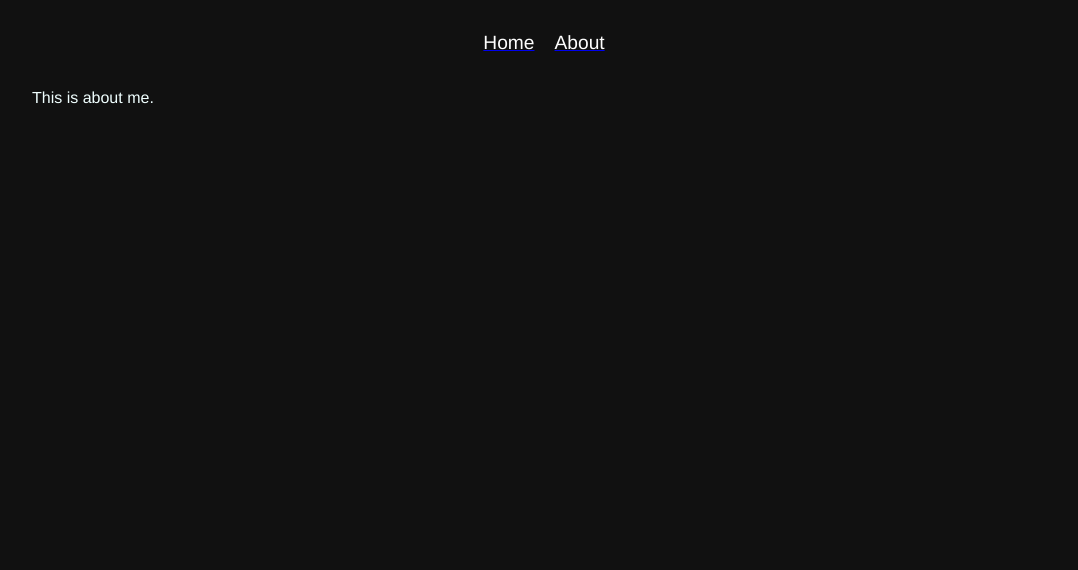
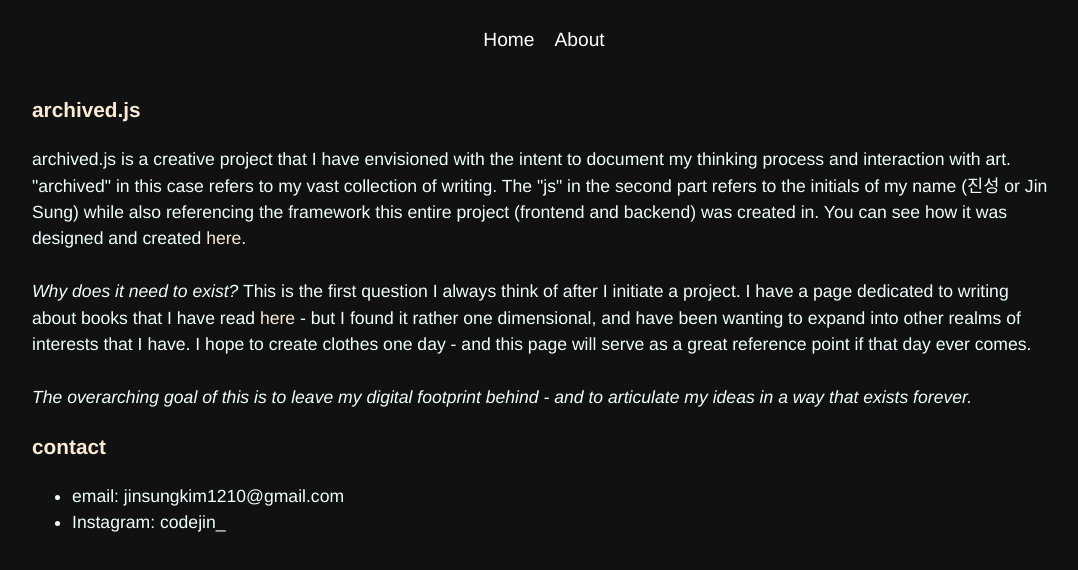
Before and after one commit to jinsung-kim/archived-js, a React (Create React App) app: page /about in a window 1280 px wide. Shown: the top 570 px of the page, without its empty margins (96-1174 px from the left). Built offline with nearby package versions, Linux system fonts and the light colour scheme.

Commit message:
style + feat: about content done + fix overlays

```diff
--- a/src/components/Navbar.jsx
+++ b/src/components/Navbar.jsx
@@ -8,13 +8,13 @@ export default class Navbar extends Component {
     render() {
         return (
             <div className="navbar-container">
-                <Link to="../">
+                <Link to="../" style={{ textDecoration: 'none' }}>
                     <p className="nav-item">Home</p>
                 </Link>
                 {/* <Link to="../forsale">
                     <p className="nav-item">Selling</p>
                 </Link> */}
-                <Link to="../about">
+                <Link to="../about" style={{ textDecoration: 'none' }}>
                     <p className="nav-item">About</p>
                 </Link>
             </div>
--- a/src/components/PostThumbnail.jsx
+++ b/src/components/PostThumbnail.jsx
@@ -45,7 +45,7 @@ export default class PostThumbnail extends Component {
 
     render() {
         return (
-            <Link to={`post/${this.state.id}`}>
+            <Link to={`post/${this.state.id}`} style={{ textDecoration: 'none' }}>
                 <div className="post-box">
                     <img src={ this.state.thumbnail } alt="---"
                     style={{ width: this.imageSize() }}
--- a/src/pages/About.jsx
+++ b/src/pages/About.jsx
@@ -5,11 +5,52 @@ import "../styles/About.css";
 
 export default class About extends Component {
 
+    constructor(props) {
+        super(props);
+
+        // For effect on hover
+        this.state = {
+
+        };
+    }
+
     render() {
         return (
             <div className="about-container">
                 <Navbar />
-                <p>This is about me.</p>
+
+                <div className="text-box">
+                    <p className="title">archived.js</p>
+                    <p className="sub">
+                        archived.js is a creative project that I have envisioned with the intent to document my thinking process and
+                        interaction with art. "archived" in this case refers to my vast collection of writing.
+                        The "js" in the second part refers to the initials of my name (진성 or Jin Sung) while also referencing the framework
+                        this entire project (frontend and backend) was created in.
+                        You can see how it was designed and created <a href="https://github.com/jinsung-kim/archived-js">here</a>.
+
+                        <br></br>
+                        <br></br>
+
+                        <i>Why does it need to exist?</i> This is the first question I always think of after I initiate a project.
+                        I have a page dedicated to writing about books that I have read <a href="https://jinkim.io/blog">here</a> - but I
+                        found it rather one dimensional, and have been wanting to expand into other realms of interests that I have. I hope to
+                        create clothes one day - and this page will serve as a great reference point if that day ever comes.
+
+                        <br></br>
+                        <br></br>
+
+                        <i>The overarching goal of this is to leave my digital footprint behind -
+                            and to articulate my ideas in a way that exists forever.</i>
+                    </p>
+
+                    <p className="title">contact</p>
+                    <ul>
+                        <li>email: jinsungkim1210@gmail.com</li>
+                        <li>Instagram: codejin_</li>
+                    </ul>
+                </div>
+
+                {/* <img src="https://i.pinimg.com/originals/c5/16/d4/c516d4c3492422666be07065ab28e98d.png" alt="Martin Margiela" height="300" /> */}
             </div>
         );
     }
--- a/src/styles/About.css
+++ b/src/styles/About.css
@@ -1,17 +1,35 @@
 @media only screen and (min-width: 100px) {
-    .about-container {
+    .text-box {
         width: 90%;
     }
 }
 
 @media only screen and (min-width: 600px) {
-    .about-container {
+    .text-box {
         width: 80%;
     }
 }
 
-.about-container {
+.text-box {
     margin-right: auto;
     margin-left: auto;
     padding-top: 3px;
+
+    font-size: 1.1rem;
+    line-height: 1.5;
 }
+
+.title {
+    font-size: 1.3rem;
+    font-weight: bold;
+    color: antiquewhite;
+}
+
+.sub a {
+    text-decoration: none;
+    color: antiquewhite;
+}
+
+.sub a:hover {
+    color: red;
+}
--- a/src/styles/Post.css
+++ b/src/styles/Post.css
@@ -13,7 +13,6 @@
 .post-container {
     margin-right: auto;
     margin-left: auto;
-    padding-top: 3px;
 }
 
 /* Aligns at the center */
@@ -25,6 +24,7 @@
 .text-bolded {
     font-weight: bold;
     font-size: 1.2rem;
+    color: antiquewhite;
 }
 
 .text, .quote {
@@ -34,6 +34,7 @@
 
 .caption {
     font-style: italic;
+    color: antiquewhite;
 }
 
 .quote {
@@ -45,4 +46,5 @@
 .title-text {
     font-weight: bold;
     font-size: 2rem;
+    color: antiquewhite;
 }
--- a/src/styles/PostGrid.css
+++ b/src/styles/PostGrid.css
@@ -21,6 +21,10 @@
     }
 }
 
+.grid {
+    padding-top: 3px;
+}
+
 .grid li {
     list-style: none;
 }
```
